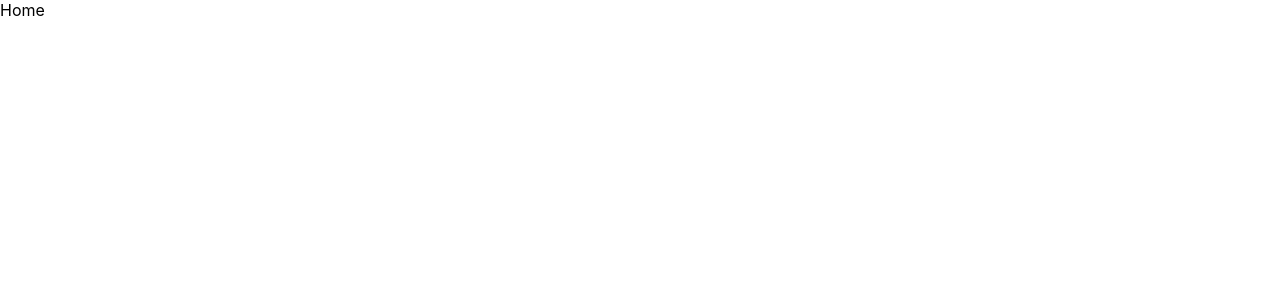
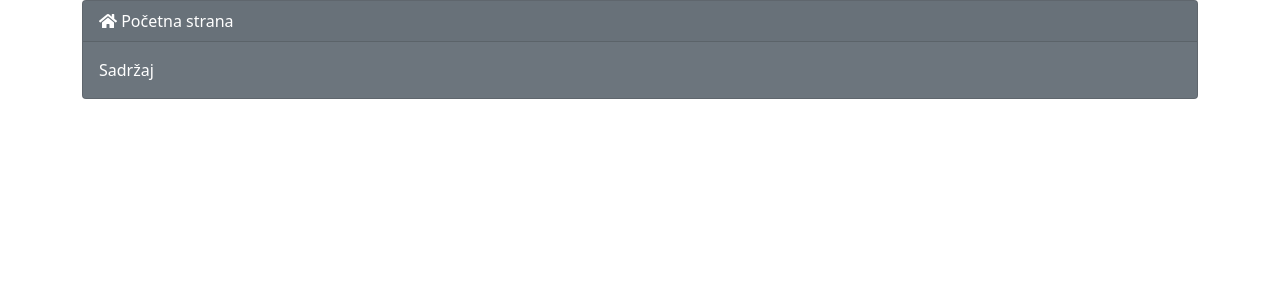
Before and after one commit to Goja62/RazvojWebAplikacija-front-end, a React (Create React App) app: page / in a window 1280 px wide. Shown: the top 300 px of the page. Built offline with nearby package versions, Linux system fonts and the light colour scheme.

Commit message:
React - instalacija biblioteka Bootstrap, jQuery i Font Awesoe 05.08.2021.

```diff
--- a/src/components/App/App.tsx
+++ b/src/components/App/App.tsx
@@ -1,11 +1,30 @@
 import React from 'react';
+import 'bootstrap/dist/css/bootstrap.min.css'
+import 'jquery/dist/jquery.js'
+import 'popper.js/dist/popper.js'
+import 'bootstrap/dist/js/bootstrap.min.js'
 import './App.css';
+import { Container, Card } from 'react-bootstrap';
+import '@fortawesome/fontawesome-free/css/fontawesome.min.css'
+import { FontAwesomeIcon } from '@fortawesome/react-fontawesome'
+import { faHome } from '@fortawesome/free-solid-svg-icons';
 
 function App() {
+
   return (
-    <div className="App">
-      Home
-    </div>
+
+    <Container>
+      <Card bg = 'secondary' text = 'white'>
+      	<Card.Header>
+    		<FontAwesomeIcon icon = { faHome }></FontAwesomeIcon> Početna strana
+       	</Card.Header>
+        <Card.Body>
+          <Card.Text>
+            Sadržaj
+          </Card.Text>
+        </Card.Body>
+      </Card>
+    </Container>
   );
 }
 
--- a/src/index.tsx
+++ b/src/index.tsx
@@ -3,6 +3,7 @@
 import './index.css';
 import App from './components/App/App';
 import reportWebVitals from './reportWebVitals';
+import 'bootstrap/dist/css/bootstrap.min.css'
 
 ReactDOM.render(
   <React.StrictMode>
```
Also changed, not shown: package.json (+8 -0 lines), 1 other file (tests, documents, lock files or other folders).
